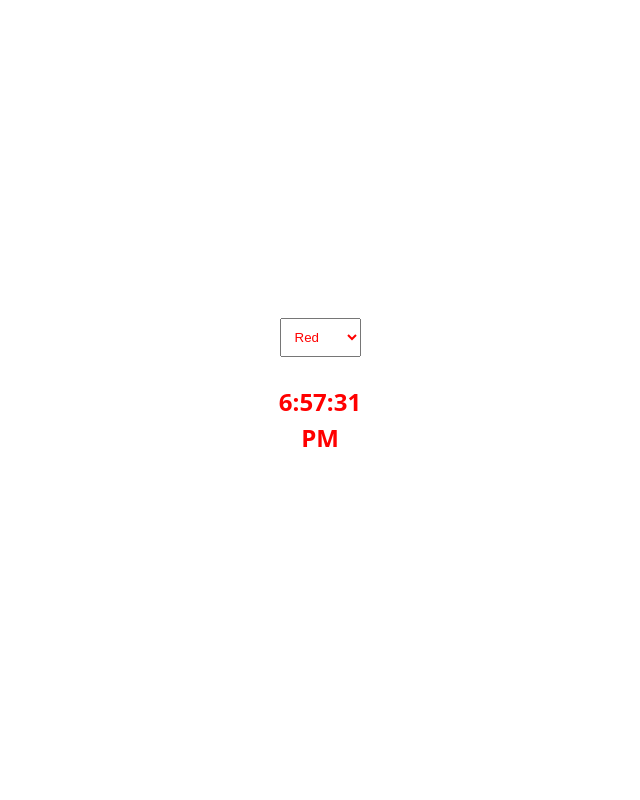
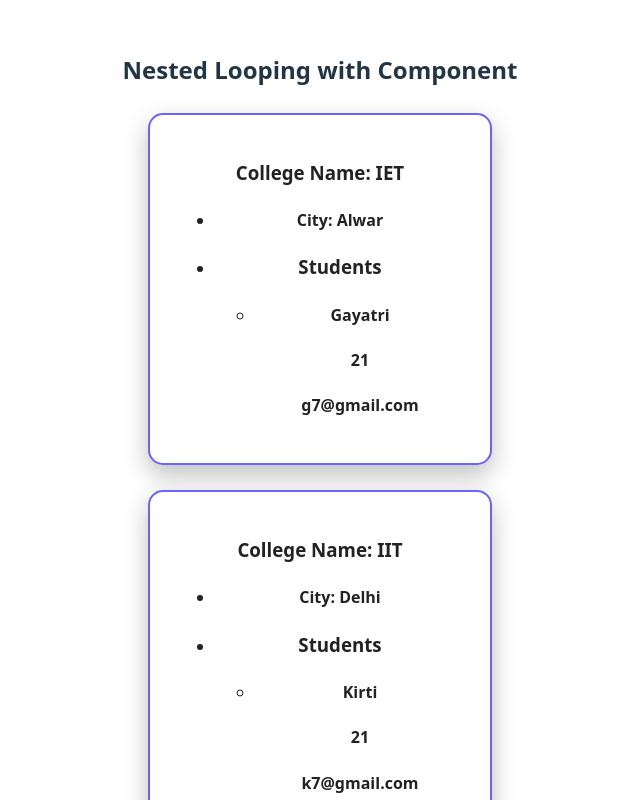
Before and after one commit to GayatriKolhapure/Learn-Online-ReactJS-Step-By-Step, a React (Vite) app in the folder React-3rd/: page / in a window 1280 px wide. Shown: the top 800 px of the page, without its empty margins (320-960 px from the left). Built offline with nearby package versions, Linux system fonts and the light colour scheme.

Commit message:
nested loop task

```diff
--- a/React-3rd/src/App.jsx
+++ b/React-3rd/src/App.jsx
@@ -8,6 +8,7 @@
 import Loops from './Loops'
 import Clock from './Clock'
 import TaskHelper from './Task2Helper'
+import TaskThree from './Task3'
 
 function App() {
 
@@ -20,7 +21,8 @@
      {/* <HandleCheckBox /> */}
      {/* <HandleRadioBtn /> */}
      {/* <Loops /> */}
-     <TaskHelper />
+     {/* <TaskHelper /> */}
+     <TaskThree />
     </>
   )
 }
--- /dev/null
+++ b/React-3rd/src/College.jsx
@@ -0,0 +1,42 @@
+import Student from "./Student";
+
+const College = ({ clg }) => {
+  console.log(clg);
+
+  return (
+    <div
+      style={{
+        backgroundColor: "#ffffff",
+        padding: "25px",
+        margin: "25px",
+        borderRadius: "15px",
+        border: "2px solid #6c63ff",
+        boxShadow: "0 10px 25px rgba(0, 0, 0, 0.25)",
+        color: "#222",
+        fontWeight: "500",
+      }}
+    >
+      <h3>College Name: {clg.name}</h3>
+      <ul>
+        <li>
+          <h4>City: {clg.city}</h4>
+        </li>
+        <li>
+          <h3>Students</h3>
+          <ul>
+            <li>
+              {clg.students.map((stud, idx) => {
+                return (
+                  <div key={idx}>
+                    <Student stud={stud} />
+                  </div>
+                );
+              })}
+            </li>
+          </ul>
+        </li>
+      </ul>
+    </div>
+  );
+};
+export default College;
--- /dev/null
+++ b/React-3rd/src/Student.jsx
@@ -0,0 +1,10 @@
+const Student = ({stud}) => {
+  return (
+    <>
+      <h4>{stud.name}</h4>
+      <h4>{stud.age}</h4>
+      <h4>{stud.email}</h4>
+    </>
+  );
+};
+export default Student;
--- a/React-3rd/src/Task2Helper.jsx
+++ b/React-3rd/src/Task2Helper.jsx
@@ -9,8 +9,7 @@
             <select
             style={{padding:'10px', color}}
             onChange={(event)=>setColor(event.target.value)
-            }
-            >
+            }>
                 <option  value={"red"}>Red</option>
                 <option  value={"White"}>White</option>
                 <option  value={"green"}>Green</option>
--- /dev/null
+++ b/React-3rd/src/Task3.jsx
@@ -0,0 +1,52 @@
+import College from "./College";
+
+function TaskThree() {
+  const clgData = [
+    {
+      name: "IET",
+      city: "Alwar",
+      students: [
+        {
+          name: "Gayatri",
+          age: 21,
+          email: "g7@gmail.com",
+        },
+      ],
+    },
+    {
+      name: "IIT",
+      city: "Delhi",
+      students: [
+        {
+          name: "Kirti",
+          age: 21,
+          email: "k7@gmail.com",
+        },
+      ],
+    },
+    {
+      name: "KCIET",
+      city: "Hisar",
+      students: [
+        {
+          name: "Arti",
+          age: 21,
+          email: "a7@gmail.com",
+        },
+      ],
+    },
+  ];
+  return (
+    <div>
+      <h2>Nested Looping with Component</h2>
+      {clgData.map((clg, idx) => {
+        return (
+          <div key={idx}>
+            <College clg={clg} />
+          </div>
+        );
+      })}
+    </div>
+  );
+}
+export default TaskThree;
```
